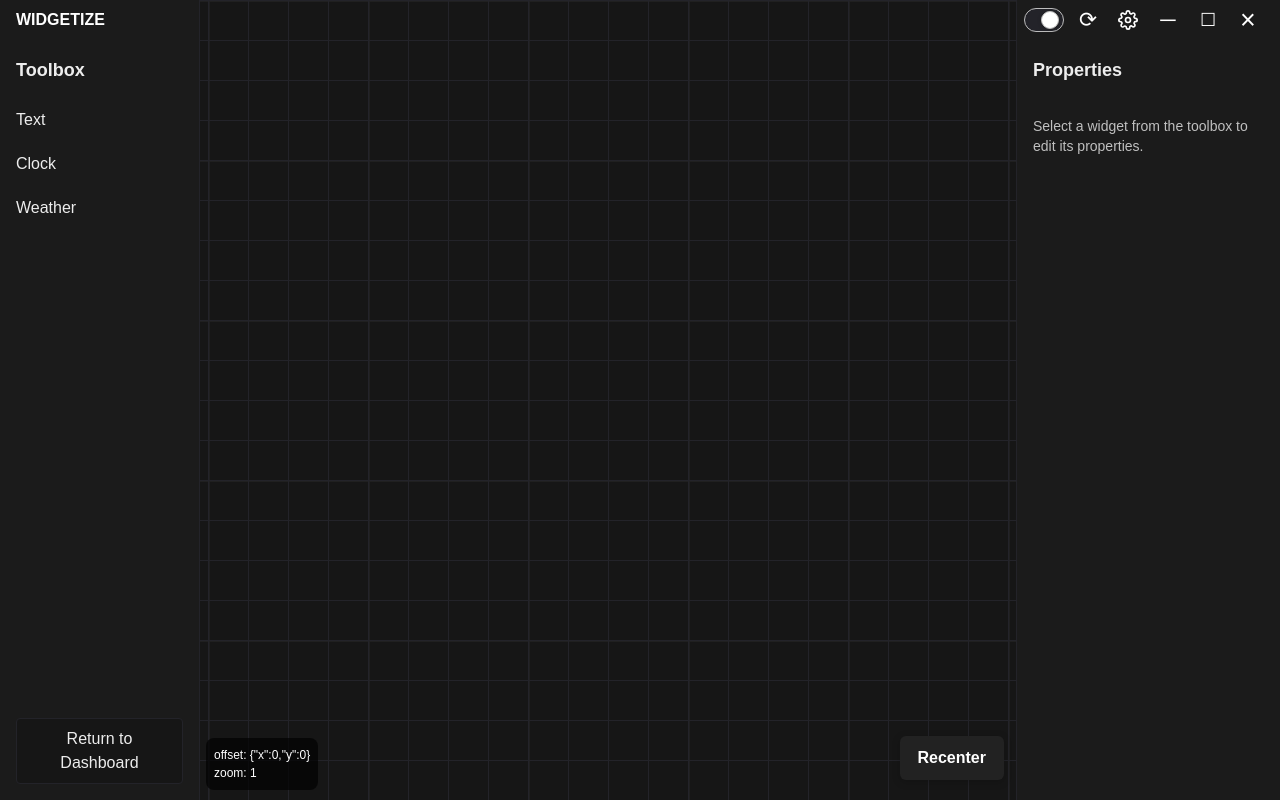
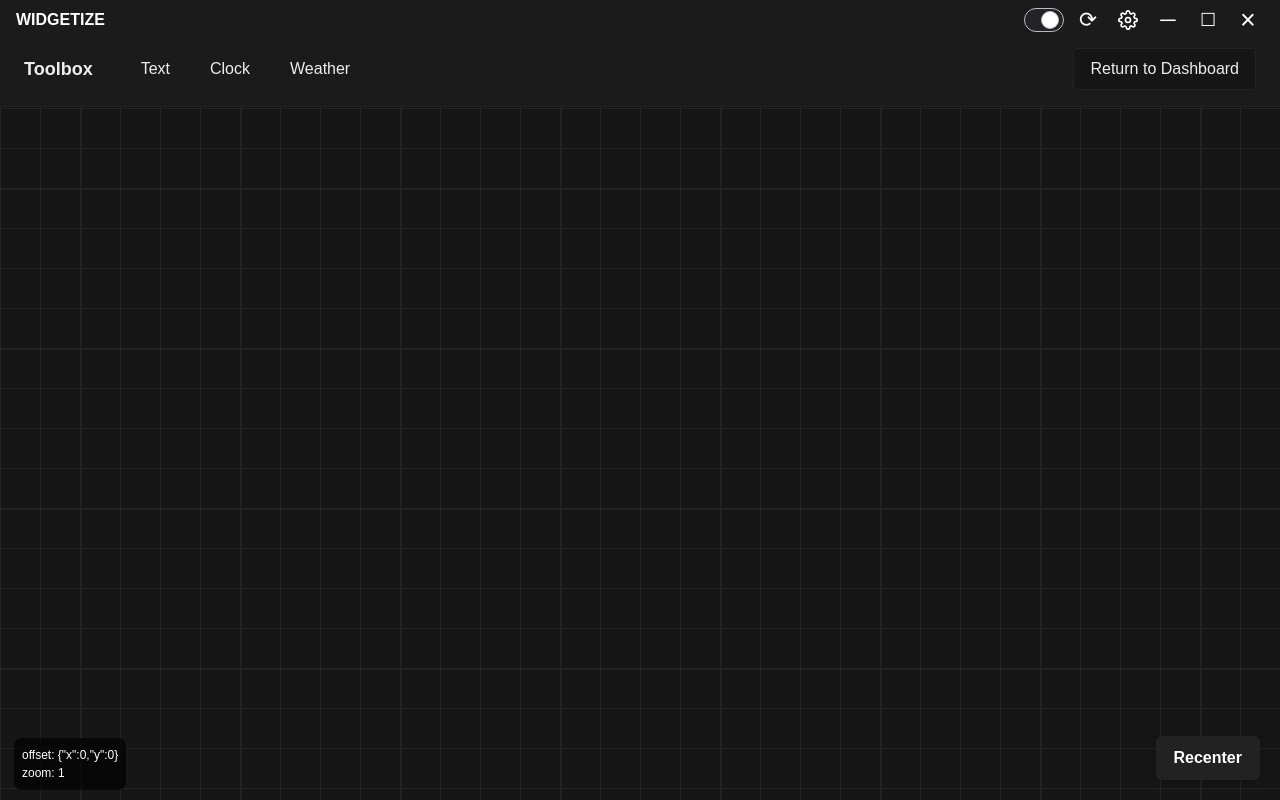
Before and after one commit to llotze/modular-widget-builder, a Next.js app: page /editor in a window 1280 px wide. Built offline with nearby package versions, Linux system fonts and the light colour scheme.

Commit message:
changed properties sidebar into a topbar component

```diff
--- /dev/null
+++ b/src/app/components/ToolboxTopbar.tsx
@@ -0,0 +1,64 @@
+import React from "react";
+
+export interface ToolboxItem {
+  type: string;
+  label: string;
+}
+
+interface ToolboxTopbarProps {
+  items: ToolboxItem[];
+  selectedTool: string | null;
+  setSelectedTool: (type: string | null) => void;
+  onReturn: () => void;
+}
+
+export default function ToolboxTopbar({
+  items,
+  selectedTool,
+  setSelectedTool,
+  onReturn,
+}: ToolboxTopbarProps) {
+  return (
+    <nav
+      className="w-full flex items-center gap-2 px-6 pb-4 pt-12 border-b"
+      style={{
+        background: "var(--color-bg-main)",
+        borderColor: "var(--color-border)",
+        zIndex: 20,
+      }}
+    >
+      <span className="font-bold text-lg mr-6" style={{ color: "var(--color-text-main)" }}>
+        Toolbox
+      </span>
+      {items.map((item) => (
+        <button
+          key={item.type}
+          className={`px-4 py-2 rounded transition-colors ${
+            selectedTool === item.type
+              ? "bg-[var(--color-bg-accent)]"
+              : "hover:bg-[var(--color-bg-accent)]"
+          }`}
+          style={{
+            color: "var(--color-text-main)",
+            border: selectedTool === item.type ? "2px solid var(--color-border)" : "none",
+            fontWeight: selectedTool === item.type ? 600 : 400,
+          }}
+          onClick={() =>
+            selectedTool === item.type
+              ? setSelectedTool(null) // Deselect if already selected
+              : setSelectedTool(item.type)
+          }
+        >
+          {item.label}
+        </button>
+      ))}
+      <div className="flex-1" />
+      <button
+        className="ml-auto px-4 py-2 rounded bg-[var(--color-button-base)] text-[var(--color-text-main)] border border-[var(--color-border)] hover:bg-[var(--color-btn-lighten)] transition"
+        onClick={onReturn}
+      >
+        Return to Dashboard
+      </button>
+    </nav>
+  );
+}
--- a/src/app/editor/page.tsx
+++ b/src/app/editor/page.tsx
@@ -1,6 +1,7 @@
 "use client";
 import React, { useRef, useState } from "react";
 import { useRouter } from "next/navigation";
+import ToolboxTopbar from "../components/ToolboxTopbar";
 
 const TOOLBOX_ITEMS = [
   { type: "text", label: "Text" },
@@ -185,15 +186,32 @@ export default function WidgetBuilderCanvas() {
       className="relative min-h-screen w-full overflow-hidden"
       style={{ background: "var(--color-bg-main)", color: "var(--color-text-main)" }}
     >
+      {/* Toolbox Topbar */}
+      <div
+        style={{
+          position: "fixed",
+          top: 0,
+          left: 0,
+          width: "100vw",
+          zIndex: 20, // very high to guarantee visibility
+        }}
+      >
+        <ToolboxTopbar
+          items={TOOLBOX_ITEMS}
+          selectedTool={selectedTool}
+          setSelectedTool={setSelectedTool}
+          onReturn={() => router.push("/")}
+        />
+      </div>
+
       {/* Infinite Grid Canvas */}
       <div
         tabIndex={0}
-        className="absolute inset-0 z-0 select-none"
+        className="absolute left-0 right-0 z-0 select-none"
         style={{
-          left: "12rem",
-          right: "16rem",
-          width: `calc(100vw - 12rem - 16rem)`,
-          height: "100vh",
+          top: "3.5rem", // height of ToolboxTopbar (py-3 + px-6), adjust if needed
+          width: "100vw",
+          height: "calc(100vh - 3.5rem)",
         }}
       >
         <div
@@ -226,7 +244,7 @@ export default function WidgetBuilderCanvas() {
             userSelect: "none",
           }}
           onMouseDown={onMouseDown}
-          onWheel={onWheel} // <-- Add this line back
+          onWheel={onWheel}
         />
         {/* Debug info */}
         <div
@@ -278,45 +296,8 @@ export default function WidgetBuilderCanvas() {
         </button>
       </div>
 
-      {/* Toolbox (fixed left) */}
-      <aside
-        className="fixed top-0 left-0 h-full w-50 border-r z-10 flex flex-col"
-        style={{
-          background: "var(--color-bg-main)", // lighter than grid for dark mode
-          borderColor: "var(--color-border)",
-        }}
-      >
-        <div className="p-4 mt-10 font-bold text-lg" style={{ color: "var(--color-text-main)" }}>
-          Toolbox
-        </div>
-        <ul>
-          {TOOLBOX_ITEMS.map((item) => (
-            <li
-              key={item.type}
-              className={`px-4 py-2 cursor-pointer rounded transition-colors mb-1 ${
-                selectedTool === item.type
-                  ? "bg-[var(--color-bg-accent)]"
-                  : "hover:bg-[var(--color-bg-accent)]"
-              }`}
-              style={{
-                color: "var(--color-text-main)",
-              }}
-              onClick={() => setSelectedTool(item.type)}
-            >
-              {item.label}
-            </li>
-          ))}
-        </ul>
-        <div className="flex-grow" />
-        <button
-          className="m-4 mt-auto px-4 py-2 rounded bg-[var(--color-button-base)] text-[var(--color-text-main)] border border-[var(--color-border)] hover:bg-[var(--color-btn-lighten)] transition"
-          onClick={() => router.push("/")}
-        >
-          Return to Dashboard
-        </button>
-      </aside>
-
       {/* Properties Panel (fixed right) */}
+      {selectedTool && (
         <aside
           className="fixed top-0 right-0 h-full w-66 border-l z-10"
           style={{
@@ -324,20 +305,19 @@ export default function WidgetBuilderCanvas() {
             borderColor: "var(--color-border)",
           }}
         >
-        <div className="p-4 mt-10 font-bold text-lg" style={{ color: "var(--color-text-main)" }}>
+          <div className="p-4 mt-30 font-bold text-lg" style={{ color: "var(--color-text-main)" }}>
             Properties
           </div>
           <div className="p-4 text-[var(--color-text-muted)]">
-          {selectedTool ? (
             <div>
-              <div className="font-semibold mb-2">{TOOLBOX_ITEMS.find((i) => i.type === selectedTool)?.label} Settings</div>
+              <div className="font-semibold mb-2">
+                {TOOLBOX_ITEMS.find((i) => i.type === selectedTool)?.label} Settings
+              </div>
               <div className="text-sm">Widget configuration options will appear here.</div>
             </div>
-          ) : (
-            <div className="text-sm">Select a widget from the toolbox to edit its properties.</div>
-          )}
           </div>
         </aside>
+      )}
     </div>
   );
 }
--- a/src/app/globals.css
+++ b/src/app/globals.css
@@ -46,15 +46,6 @@ input, textarea {
   transition: background 0.2s;
 }
 
-input:hover, input:focus,
-textarea:hover, textarea:focus {
-  background: var(--color-bg-section);
-}
-
-input:focus, button:focus, textarea:focus, select:focus {
-  outline: 2px solid #898989;
-  outline-offset: 2px;
-}
 
 button {
   cursor: pointer;
```
Lines whose indentation alone changed are shown as unchanged.
